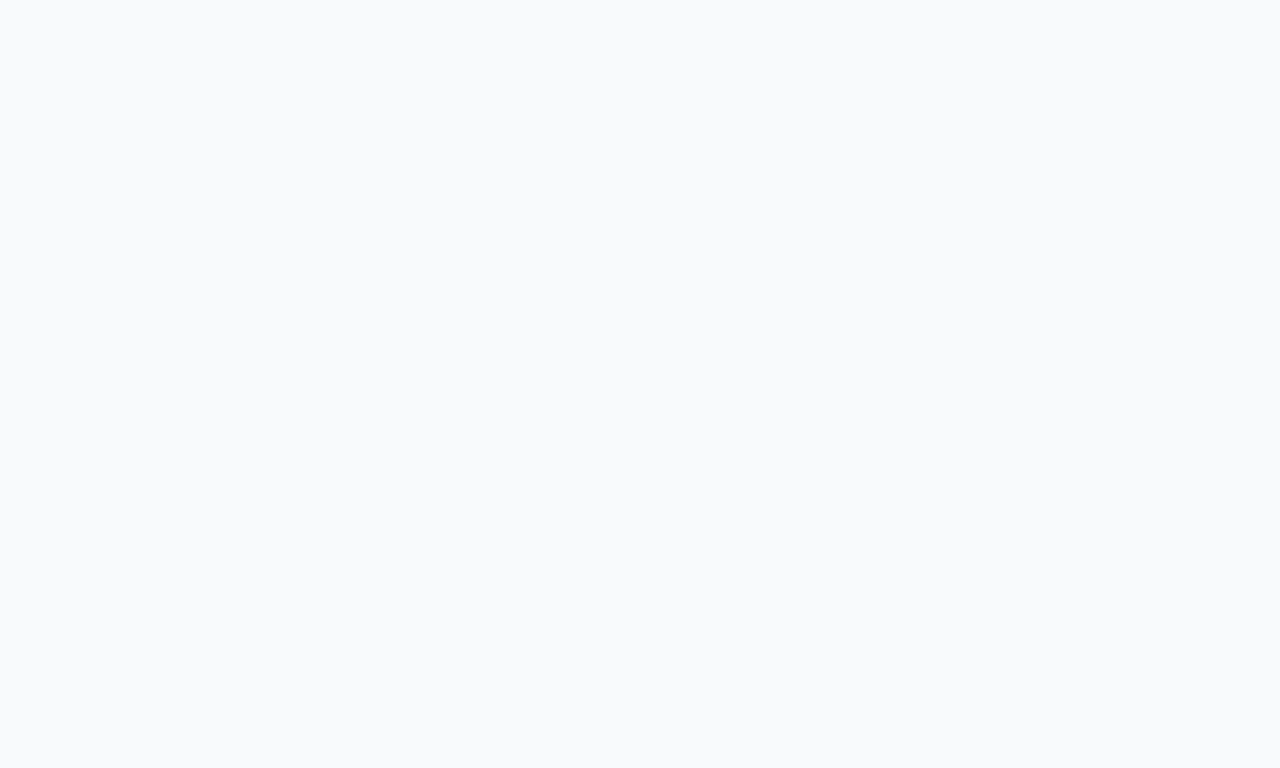
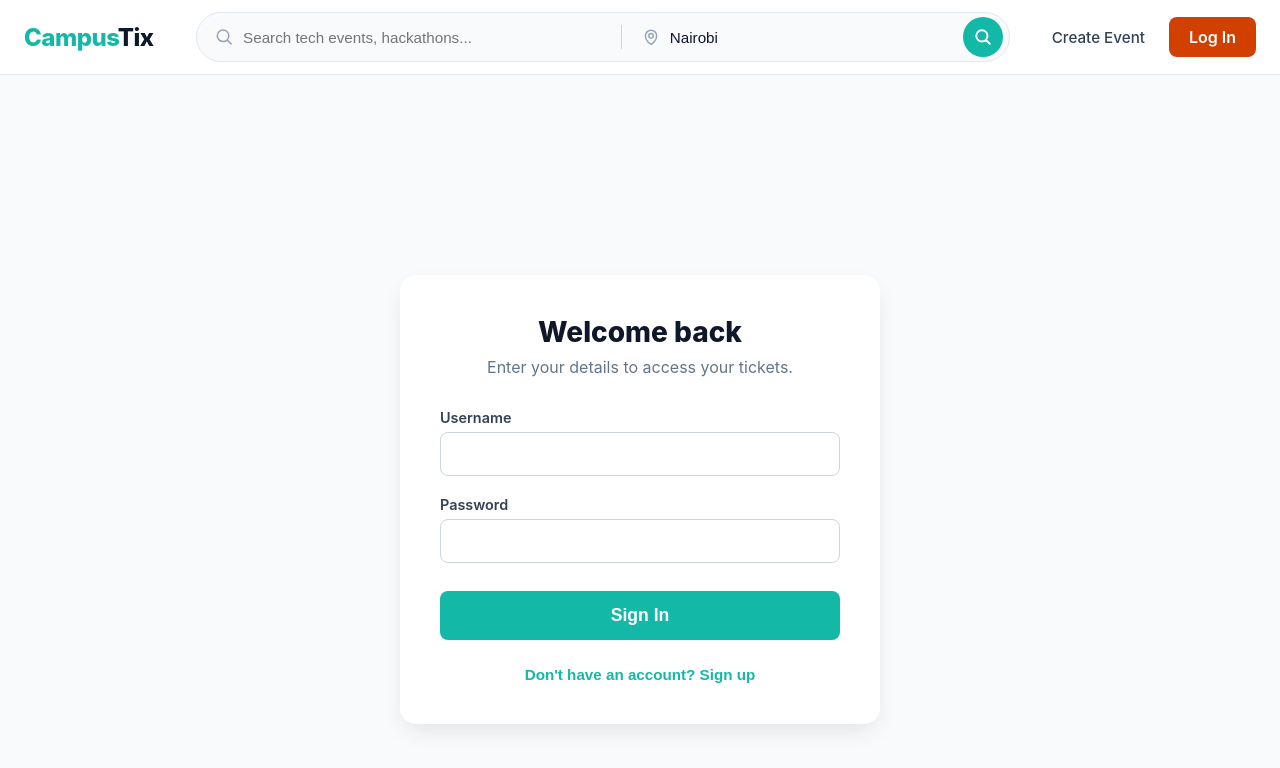
Before and after one commit to Jack-khalif/eventify, a React (Vite) app in the folder frontend/: page /auth in a window 1280 px wide. Before the commit this address had no page. Shown: the top 768 px of the page. Built offline with nearby package versions, Linux system fonts and the light colour scheme.

Commit message:
authentication page frontend working well

```diff
--- a/frontend/src/App.tsx
+++ b/frontend/src/App.tsx
@@ -5,7 +5,7 @@ import Checkout from "./pages/Checkout";
 import Confirmation from "./pages/Confirmation";
 import ScrollToTop from "./components/ScrollToTop";
 import CreateEvent from "./pages/CreateEvent";
-
+import Auth from "./Auth";
 
 import Home from "./pages/Home";
 import EventDetails from "./pages/EventDetails";
@@ -23,6 +23,7 @@ function App() {
           <Route path="/events" element={<Events />} />
           <Route path="/checkout/:id" element={<Checkout />} />
           <Route path="/create-event" element={<CreateEvent />} />
+          <Route path="/auth" element={<Auth />} />
 
           <Route path="/confirmation/:id" element={<Confirmation />} />
           {/* Future pages will be added here */}
--- /dev/null
+++ b/frontend/src/Auth.tsx
@@ -0,0 +1,115 @@
+import { useState } from "react";
+import { useNavigate } from "react-router-dom";
+
+export default function Auth() {
+  const navigate = useNavigate();
+
+  // Toggle between Login and Signup modes
+  const [isLogin, setIsLogin] = useState(true);
+
+  // Form State
+  const [username, setUsername] = useState("");
+  const [email, setEmail] = useState("");
+  const [password, setPassword] = useState("");
+  const [error, setError] = useState<string | null>(null);
+
+  const handleSubmit = async (e: React.FormEvent) => {
+    e.preventDefault();
+    setError(null);
+
+    // Determine which Django endpoint to hit
+    const endpoint = isLogin ? "/api/users/login/" : "/api/users/signup/";
+
+    // DRF's built-in login only wants username and password.
+    // Our custom signup wants email too.
+    const payload = isLogin
+      ? { username, password }
+      : { username, email, password };
+
+    try {
+      const response = await fetch(`http://127.0.0.1:8000${endpoint}`, {
+        method: "POST",
+        headers: {
+          "Content-Type": "application/json",
+        },
+        body: JSON.stringify(payload),
+      });
+
+      const data = await response.json();
+
+      if (response.ok) {
+        // 🚀 THE MAGIC HAPPENS HERE: Save the token to the browser!
+        localStorage.setItem("token", data.token);
+        localStorage.setItem("username", isLogin ? username : data.username);
+
+        alert(isLogin ? "Welcome back!" : "Account created successfully!");
+
+        // Force a hard reload to update the Navbar state, then go home
+        window.location.href = "/";
+      } else {
+        // Handle Django's error messages (could be an object or an array)
+        const errorMsg = data.non_field_errors || data.error || data.username || "Authentication failed.";
+        setError(String(errorMsg));
+      }
+    } catch (err) {
+      setError("Network error. Is your Django server running?");
+    }
+  };
+
+  return (
+    <div style={{ backgroundColor: "#F8FAFC", minHeight: "100vh", display: "flex", alignItems: "center", justifyContent: "center", padding: "24px" }}>
+      <div style={{ width: "100%", maxWidth: "400px", backgroundColor: "white", borderRadius: "16px", padding: "40px", boxShadow: "0 10px 25px -5px rgba(0,0,0,0.1)" }}>
+
+        <div style={{ textAlign: "center", marginBottom: "32px" }}>
+          <h1 style={{ fontSize: "1.75rem", fontWeight: "800", color: "#0F172A", margin: "0 0 8px 0" }}>
+            {isLogin ? "Welcome back" : "Create an account"}
+          </h1>
+          <p style={{ color: "#64748B", margin: 0 }}>
+            {isLogin ? "Enter your details to access your tickets." : "Sign up to start discovering campus events."}
+          </p>
+        </div>
+
+        {error && (
+          <div style={{ backgroundColor: "#FEE2E2", color: "#991B1B", padding: "12px", borderRadius: "8px", marginBottom: "24px", fontSize: "0.9rem", textAlign: "center" }}>
+            {error}
+          </div>
+        )}
+
+        <form onSubmit={handleSubmit} style={{ display: "flex", flexDirection: "column", gap: "20px" }}>
+
+          <div style={{ display: "flex", flexDirection: "column", gap: "6px" }}>
+            <label style={{ fontSize: "0.9rem", fontWeight: "600", color: "#334155" }}>Username</label>
+            <input required type="text" value={username} onChange={(e) => setUsername(e.target.value)} style={{ padding: "12px", borderRadius: "8px", border: "1px solid #CBD5E1", fontSize: "1rem" }} />
+          </div>
+
+          {!isLogin && (
+            <div style={{ display: "flex", flexDirection: "column", gap: "6px" }}>
+              <label style={{ fontSize: "0.9rem", fontWeight: "600", color: "#334155" }}>Email</label>
+              <input required type="email" value={email} onChange={(e) => setEmail(e.target.value)} style={{ padding: "12px", borderRadius: "8px", border: "1px solid #CBD5E1", fontSize: "1rem" }} />
+            </div>
+          )}
+
+          <div style={{ display: "flex", flexDirection: "column", gap: "6px" }}>
+            <label style={{ fontSize: "0.9rem", fontWeight: "600", color: "#334155" }}>Password</label>
+            <input required type="password" value={password} onChange={(e) => setPassword(e.target.value)} style={{ padding: "12px", borderRadius: "8px", border: "1px solid #CBD5E1", fontSize: "1rem" }} />
+          </div>
+
+          <button type="submit" style={{ padding: "14px", backgroundColor: "#14B8A6", color: "white", border: "none", borderRadius: "8px", fontSize: "1.1rem", fontWeight: "700", cursor: "pointer", marginTop: "8px" }}>
+            {isLogin ? "Sign In" : "Sign Up"}
+          </button>
+        </form>
+
+        <div style={{ textAlign: "center", marginTop: "24px" }}>
+          <button
+            type="button"
+            onClick={() => { setIsLogin(!isLogin); setError(null); }}
+            style={{ background: "none", border: "none", color: "#14B8A6", fontWeight: "600", cursor: "pointer", fontSize: "0.95rem" }}
+          >
+            {isLogin ? "Don't have an account? Sign up" : "Already have an account? Sign in"}
+          </button>
+        </div>
+
+      </div>
+    </div>
+  );
+}
--- a/frontend/src/components/Navbar.tsx
+++ b/frontend/src/components/Navbar.tsx
@@ -1,44 +1,46 @@
-import { Link } from "react-router-dom";
+import { Link, useNavigate } from "react-router-dom";
 
 export default function Navbar() {
+  const navigate = useNavigate();
+
+  // 1. THE LOGIC (You nailed this part!)
+  const isAuthenticated = !!localStorage.getItem("token");
+  const username = localStorage.getItem("username");
+
+  const handleLogout = () => {
+    localStorage.removeItem("token");
+    localStorage.removeItem("username");
+    navigate("/auth"); // Kick them back to the login page
+  };
+
   return (
     <header
       style={{
         backgroundColor: "#FFFFFF",
         borderBottom: "1px solid #E2E8F0",
-        position: "sticky", // Keeps it at the top when scrolling
+        position: "sticky",
         top: 0,
-        zIndex: 100, // Ensures it stays above the Hero and other content
+        zIndex: 100,
         padding: "12px 24px",
       }}
     >
-      <div
-        style={{
-          maxWidth: "1400px",
-          margin: "0 auto",
-          display: "flex",
-          alignItems: "center",
-          justifyContent: "space-between",
-          gap: "24px"
-        }}
-      >
+      <div style={{ maxWidth: "1400px", margin: "0 auto", display: "flex", alignItems: "center", justifyContent: "space-between", gap: "24px" }}>
 
         {/* 1. BRAND / LOGO AREA */}
-        <div style={{ display: "flex", alignItems: "center", cursor: "pointer" }}>
-          {/* A simple placeholder logo using our teal color */}
+        <Link to="/" style={{ textDecoration: "none", display: "flex", alignItems: "center", cursor: "pointer" }}>
           <span style={{ fontSize: "1.5rem", fontWeight: "800", color: "#14B8A6", letterSpacing: "-0.5px" }}>
             Campus<span style={{ color: "#0F172A" }}>Tix</span>
           </span>
-        </div>
+        </Link>
 
-        {/* 2. THE SEARCH BAR (Eventbrite Style) */}
+        {/* 2. THE SEARCH BAR */}
         <div
           style={{
             flex: 1,
             maxWidth: "800px",
             display: "flex",
             alignItems: "center",
-            backgroundColor: "#F8FAFC", // Very light gray
+            backgroundColor: "#F8FAFC",
             borderRadius: "50px",
             border: "1px solid #E2E8F0",
             padding: "4px 6px",
@@ -47,48 +49,25 @@ export default function Navbar() {
           onMouseEnter={(e) => e.currentTarget.style.borderColor = "#CBD5E1"}
           onMouseLeave={(e) => e.currentTarget.style.borderColor = "#E2E8F0"}
         >
-          {/* Search Input */}
           <div style={{ display: "flex", alignItems: "center", flex: 1, padding: "0 12px" }}>
             <svg xmlns="http://www.w3.org/2000/svg" fill="none" viewBox="0 0 24 24" strokeWidth={2} stroke="#94A3B8" style={{ width: "20px", height: "20px", marginRight: "8px" }}>
               <path strokeLinecap="round" strokeLinejoin="round" d="M21 21l-5.197-5.197m0 0A7.5 7.5 0 105.196 5.196a7.5 7.5 0 0010.607 10.607z" />
             </svg>
-            <input
-              type="text"
-              placeholder="Search tech events, hackathons..."
-              style={{ border: "none", background: "transparent", outline: "none", width: "100%", fontSize: "0.95rem", color: "#0F172A" }}
-            />
+            <input type="text" placeholder="Search tech events, hackathons..." style={{ border: "none", background: "transparent", outline: "none", width: "100%", fontSize: "0.95rem", color: "#0F172A" }} />
           </div>
 
-          {/* Vertical Divider */}
           <div style={{ width: "1px", height: "24px", backgroundColor: "#CBD5E1", margin: "0 8px" }} />
 
-          {/* Location Input */}
           <div style={{ display: "flex", alignItems: "center", flex: 0.8, padding: "0 12px" }}>
             <svg xmlns="http://www.w3.org/2000/svg" fill="none" viewBox="0 0 24 24" strokeWidth={2} stroke="#94A3B8" style={{ width: "20px", height: "20px", marginRight: "8px" }}>
               <path strokeLinecap="round" strokeLinejoin="round" d="M15 10.5a3 3 0 11-6 0 3 3 0 016 0z" />
               <path strokeLinecap="round" strokeLinejoin="round" d="M19.5 10.5c0 7.142-7.5 11.25-7.5 11.25S4.5 17.642 4.5 10.5a7.5 7.5 0 1115 0z" />
             </svg>
-            <input
-              type="text"
-              defaultValue="Nairobi"
-              style={{ border: "none", background: "transparent", outline: "none", width: "100%", fontSize: "0.95rem", color: "#0F172A" }}
-            />
+            <input type="text" defaultValue="Nairobi" style={{ border: "none", background: "transparent", outline: "none", width: "100%", fontSize: "0.95rem", color: "#0F172A" }} />
           </div>
 
-          {/* Search Button (Circular) */}
           <button
-            style={{
-              backgroundColor: "#14B8A6",
-              border: "none",
-              width: "40px",
-              height: "40px",
-              borderRadius: "50%",
-              display: "flex",
-              alignItems: "center",
-              justifyContent: "center",
-              cursor: "pointer",
-              transition: "background-color 0.2s"
-            }}
+            style={{ backgroundColor: "#14B8A6", border: "none", width: "40px", height: "40px", borderRadius: "50%", display: "flex", alignItems: "center", justifyContent: "center", cursor: "pointer", transition: "background-color 0.2s" }}
             onMouseEnter={(e) => e.currentTarget.style.backgroundColor = "#0EA78E"}
             onMouseLeave={(e) => e.currentTarget.style.backgroundColor = "#14B8A6"}
           >
@@ -98,20 +77,33 @@ export default function Navbar() {
           </button>
         </div>
 
-        {/* 3. NAVIGATION LINKS */}
+        {/* 3. NAVIGATION LINKS (The Fix is Here!) */}
         <div style={{ display: "flex", alignItems: "center", gap: "24px" }}>
-           <Link to="/create-event" style={{ fontSize: "0.95rem", fontWeight: "500", color: "#334155", textDecoration: "none" }}>
-                  Create Event
-                </Link>
+          <Link to="/create-event" style={{ fontSize: "0.95rem", fontWeight: "500", color: "#334155", textDecoration: "none" }}>
+            Create Event
+          </Link>
 
-          {/* Sign In / Profile Button */}
-          <div style={{ display: "flex", alignItems: "center", gap: "8px", cursor: "pointer" }}>
-            <div style={{ width: "36px", height: "36px", borderRadius: "50%", backgroundColor: "#F1F5F9", display: "flex", alignItems: "center", justifyContent: "center" }}>
-              <svg xmlns="http://www.w3.org/2000/svg" fill="none" viewBox="0 0 24 24" strokeWidth={1.5} stroke="#64748B" style={{ width: "20px", height: "20px" }}>
-                <path strokeLinecap="round" strokeLinejoin="round" d="M15.75 6a3.75 3.75 0 11-7.5 0 3.75 3.75 0 017.5 0zM4.501 20.118a7.5 7.5 0 0114.998 0A17.933 17.933 0 0112 21.75c-2.676 0-5.216-.584-7.499-1.632z" />
-              </svg>
+          {/* Conditional Rendering: Show Profile OR Login Button */}
+          {isAuthenticated ? (
+            <div style={{ display: "flex", alignItems: "center", gap: "16px" }}>
+              <span style={{ fontSize: "0.95rem", fontWeight: "600", color: "#0F172A" }}>
+                Hi, {username}
+              </span>
+              <button
+                onClick={handleLogout}
+                style={{ padding: "8px 16px", backgroundColor: "#F1F5F9", color: "#475569", border: "none", borderRadius: "8px", fontWeight: "600", cursor: "pointer" }}
+              >
+                Log Out
+              </button>
             </div>
-          </div>
+          ) : (
+            <Link
+              to="/auth"
+              style={{ padding: "10px 20px", backgroundColor: "#D24000", color: "white", textDecoration: "none", borderRadius: "8px", fontWeight: "600" }}
+            >
+              Log In
+            </Link>
+          )}
         </div>
 
       </div>
```
